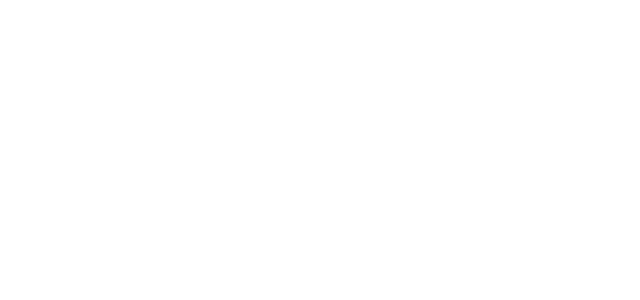
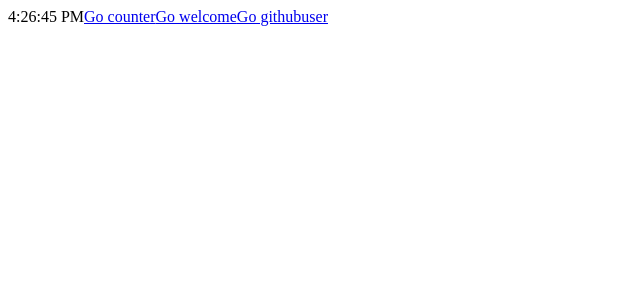
Before and after one commit to Tonyrgg/react-exercises, a React (Create React App) app in the folder my-app/: page / in a window 1280 px wide. Before the commit this address had no page. Shown: the top 300 px of the page, without its empty margins (0-640 px from the left). Built offline with nearby package versions, Linux system fonts and the light colour scheme.

Commit message:
add links

```diff
--- a/my-app/src/App.js
+++ b/my-app/src/App.js
@@ -1,11 +1,17 @@
 import { Route, Routes } from "react-router-dom"
+import { Clock } from "./Clock";
 import { GitHubUser } from "./GitHubUser";
+import { Counter } from "./Counter";
+import { Welcome } from "./welcome";
 
 
 export function App() {
         return (
             <Routes>
+                <Route path="/" element={<Clock/>} />
                 <Route path="/:username" element={<GitHubUser username={"Tonyrgg"}/>}/>
+                <Route path="counter" element={<Counter />} />
+                <Route path="welcome" element={<Welcome />} />
             </Routes>
         )
 }
--- a/my-app/src/Clock.js
+++ b/my-app/src/Clock.js
@@ -1,4 +1,5 @@
 import React from "react";
+import { Link } from "react-router-dom"
 
 export class Clock extends React.Component {
     state = {
@@ -16,6 +17,10 @@
     }
 
     render() {
-        return <div>{this.state.date.toLocaleTimeString()}</div>
+        return <div>{this.state.date.toLocaleTimeString()}
+        <Link to="/counter">Go counter</Link>
+        <Link to="/welcome">Go welcome</Link>
+        <Link to="/githubuser:username">Go githubuser</Link>
+        </div>
     }
 }
--- a/my-app/src/Counter.js
+++ b/my-app/src/Counter.js
@@ -1,4 +1,6 @@
 import React, { useEffect, useState } from "react";
+import { Link } from "react-router-dom"
+
 
 export function Counter({initialValue, increment}) {
     const [counter, setCounter] = useState(initialValue)
@@ -17,6 +19,9 @@
     return(
         <div>
             <h2>Counter: {counter}</h2>
+            <Link to="/">Go home</Link>
+            <Link to="/welcome">Go welcome</Link>
+            <Link to="/githubuser:username">Go githubuser</Link>
         </div>
     )
 }
--- a/my-app/src/GitHubUser.js
+++ b/my-app/src/GitHubUser.js
@@ -1,4 +1,6 @@
 import { useEffect, useState } from "react";
+import { Link } from "react-router-dom"
+
 
 
 export function GitHubUser({username}) {
@@ -18,5 +20,9 @@
     return <div>{data && <div>
             <h1>{data.name}</h1>
             { data.bio ? <p>{data.bio}</p> : "no bio" }
-        </div>}</div>
+        </div>}
+        <Link to="/counter">Go counter</Link>
+        <Link to="/welcome">Go welcome</Link>
+        <Link to="/">Go home</Link>
+        </div>
 }
--- a/my-app/src/welcome.js
+++ b/my-app/src/welcome.js
@@ -1,4 +1,6 @@
 import React from "react";
+import { Link } from "react-router-dom"
+
 
 export class Welcome extends React.Component {
     render() {
@@ -22,6 +24,9 @@
                     ? <p>Your age is {this.props.age}</p>
                     : <p>You are very young!</p>
                 }
+                <Link to="/counter">Go counter</Link>
+                <Link to="/">Go home</Link>
+                <Link to="/githubuser:username">Go githubuser</Link>
             </div>
         )
     }
```
